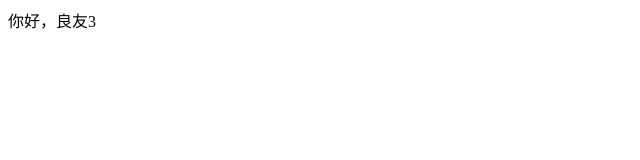
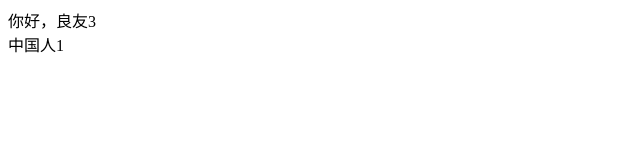
Before and after one commit to emailright/demo1, a plain HTML site: page index.html in a window 1280 px wide. Shown: the full height of the page, 0-640 px from the left. Drawn offline with Linux system fonts and the light colour scheme.

Commit message:
中国人1

```diff
--- a/index.html
+++ b/index.html
@@ -6,5 +6,6 @@
 	</head>
 	<body>
 		<div>你好，良友3</div>
+        <div>中国人1</div>
 	</body>
 </html>
```
